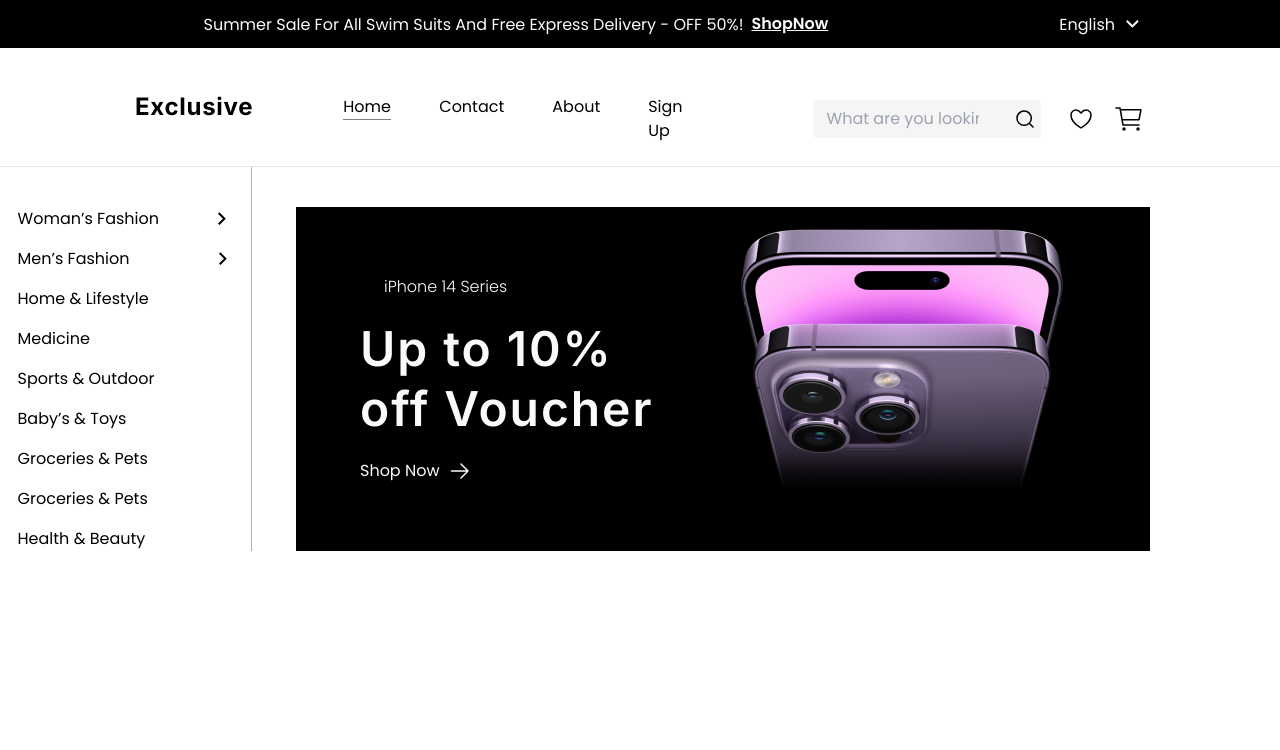
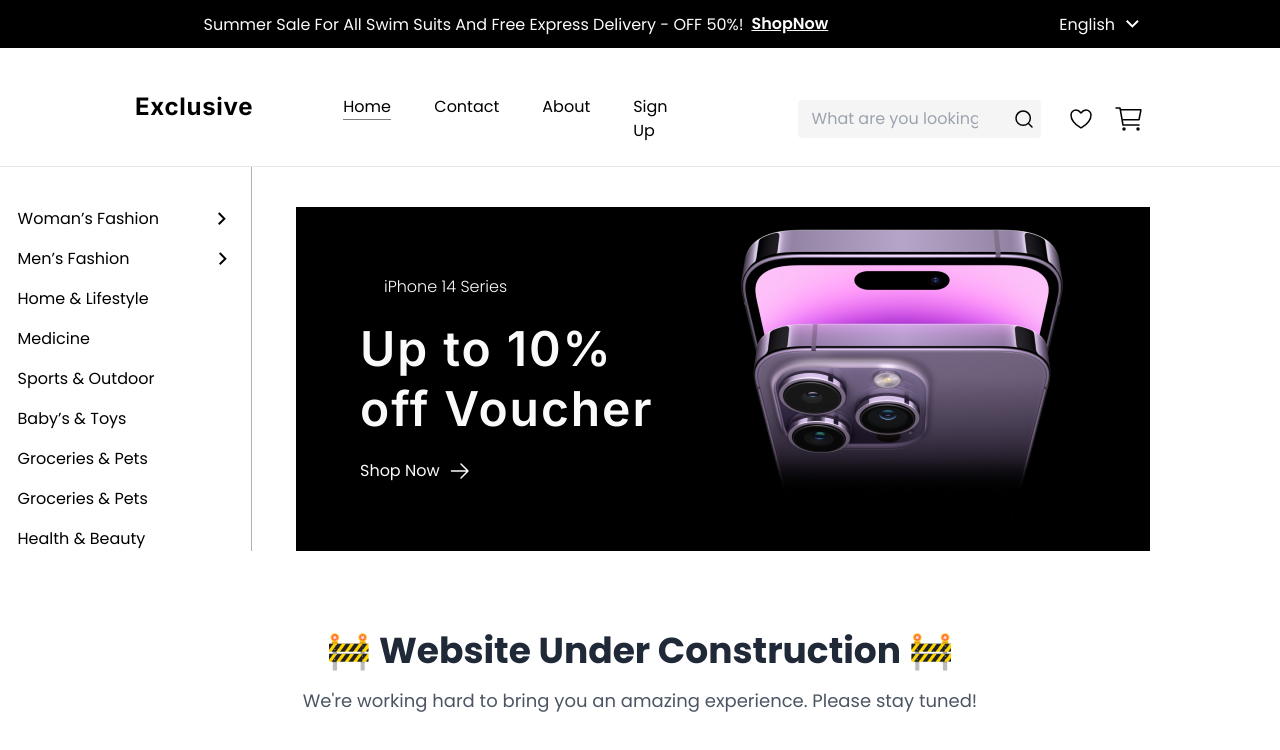
Before and after one commit to umairabbasidev/mega-e-commerce-web-app, a plain HTML site: page exclusiveEcommerceFrontend/index.html in a window 1280 px wide. Drawn offline with nearby package versions, Linux system fonts and the light colour scheme.

Commit message:
add Under Construction section message

```diff
--- a/exclusiveEcommerceFrontend/index.html
+++ b/exclusiveEcommerceFrontend/index.html
@@ -60,7 +60,7 @@
                     </div>
                     <div class="col-1b">
                         <nav>
-                            <ul class="flex gap-12 text-base text-[#000]  ">
+                            <ul class="flex gap-[43px] text-base text-[#000]  ">
                                 <li class="group relative "><a href="#" class="hover:text-[#DB4444]">Home</a>
                                     <svg xmlns="http://www.w3.org/2000/svg" width="48" height="1" viewBox="0 0 48 1"
                                         fill="none">
@@ -256,6 +256,17 @@
 
 
     </section>
+
+    <!--  -->
+    <section class="  text-center mt-20">
+        <!-- Heading -->
+        <h1 class="text-4xl font-bold text-gray-800 mb-4">🚧 Website Under Construction 🚧</h1>
+        <!-- Subheading -->
+        <p class="text-lg text-gray-600 mb-6">
+          We're working hard to bring you an amazing experience. Please stay tuned!
+        </p>
+      </section>
+
 </body>
 
 
```
